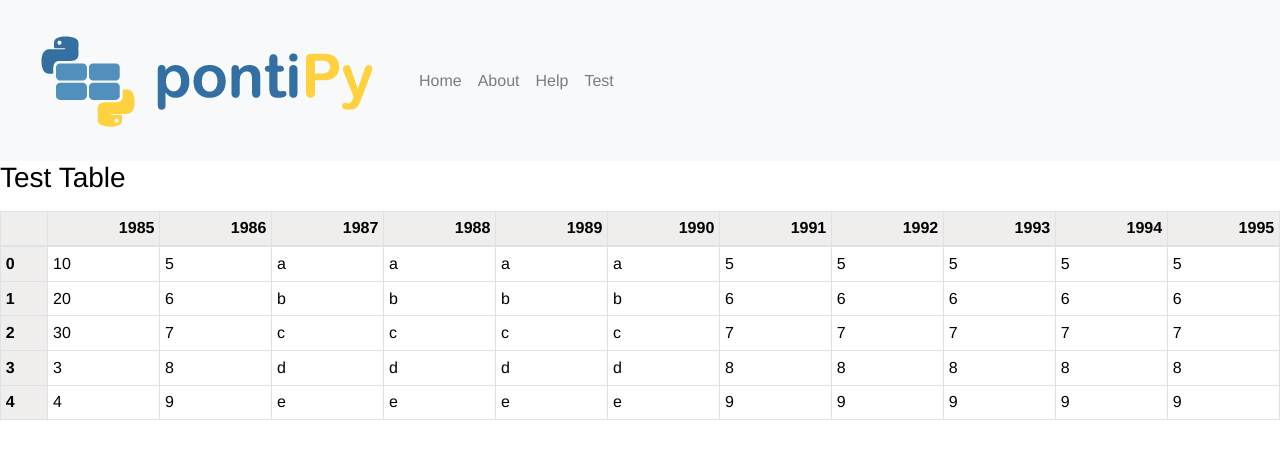
After one commit to verma-priyanka/pontipy.com, a Flask app: page /tabletest in a window 1280 px wide. The commit adds this page. Shown: the top 459 px of the page. Run offline with Flask 2, Linux system fonts and the light colour scheme; some libraries are stand-ins or nearby versions.

Commit message:
built with bootstrap

```diff
--- a/app.py
+++ b/app.py
@@ -4,23 +4,37 @@ import pandas as pd
 app = Flask(__name__)
 
 
-df = pd.DataFrame({'A': [0, 1, 2, 3, 4],
-                   'B': [5, 6, 7, 8, 9],
-                   'C': ['a', 'b', 'c--', 'd', 'e']})
+df = pd.DataFrame({'1985': [10, 20, 30, 3, 4],
+                   '1986': [5, 6, 7, 8, 9],
+                   '1987': ['a', 'b', 'c', 'd', 'e'],
+                   '1988': ['a', 'b', 'c', 'd', 'e'],
+                   '1989': ['a', 'b', 'c', 'd', 'e'],
+                   '1990': ['a', 'b', 'c', 'd', 'e'],
+                   '1991': [5, 6, 7, 8, 9],
+                   '1992': [5, 6, 7, 8, 9],
+                   '1993': [5, 6, 7, 8, 9],
+                   '1994': [5, 6, 7, 8, 9],
+                   '1995': [5, 6, 7, 8, 9]})
 
-@app.route('/test')
-def html_table():
-    return render_template('simple.html',  tables=[df.to_html(classes='data')], titles=df.columns.values)
 
 @app.route("/")
 def home():
     return render_template("home.html")
 
 
-# add a new page
+@app.route('/tabletest')
+def html_table():
+    return render_template('tabletest.html',  tables=[df.to_html(classes='table table-bordered table-sm')], titles="")
+
+
 @app.route("/about")
 def about():
     return render_template("about.html")
+
+
+@app.route("/help")
+def help():
+    return render_template("help.html")
 
 # @app.route("/upload-csv")
 # def upload_csv():
--- a/static/css/main.css
+++ b/static/css/main.css
@@ -2,98 +2,69 @@ body {
   margin: 0;
   padding: 0;
   font-family: "Helvetica Neue", Helvetica, Arial, sans-serif;
-  background-color: #336FA0;
-  color: #fff;
+  background-color: #white;
+  color: black;
 }
-/*
- * Formatting the header area
- */
-header {
-  background-color: #FFFFFF;
-  height: 140px;
-  width: 100%;
-  opacity: 1;
-  margin-bottom: 80px;
-  overflow: hidden;
-}
-header h1.logo {
-  margin: 0;
-  font-size: 1.7em;
-  color: #fff;
-  text-transform: uppercase;
-  float: left;
-  position: relative;
-}
-/*
- * Centering the body content
- */
+
 .container {
   width: 1200px;
-  margin: 0 auto;
+  margin: 30px;
 }
-div.home {
-  padding: 10px 0 30px 0;
-  background-color: #E6E6FA;
-  -webkit-border-radius: 6px;
-     -moz-border-radius: 6px;
-          border-radius: 6px;
+
+table {
+    width: 100%;
+    border-collapse: collapse;
+    overflow: hidden;
+    z-index: 1;
 }
-div.about {
-  padding: 10px 0 30px 0;
-  background-color: #E6E6FA;
-  -webkit-border-radius: 6px;
-     -moz-border-radius: 6px;
-          border-radius: 6px;
+
+th {
+    background-color: #efeeec;
+    color: black;
 }
-h2 {
-  font-size: 3em;
-  margin-top: 40px;
-  text-align: center;
-  letter-spacing: -2px;
-  color: white;
+td, th, .row, .col, .ff-fix {
+    cursor: pointer;
+    padding: 10px;
+    position: relative;
 }
-h3 {
-  font-size: 1.7em;
-  font-weight: 100;
-  margin-top: 30px;
-  text-align: center;
-  letter-spacing: -1px;
-  color: #999;
+th, td{
+    border: 1px solid #CCC;
+    width: auto;
 }
-.menu {
-  float: right;
-  margin-top: 30px;
-  font-size: 1.7em;
+td:hover::before,
+.row:hover::before,
+.ff-fix:hover::before {
+    background-color: #FED23F;
+    opacity: 0.3;
+    content: '\00a0';
+    height: 100%;
+    left: -5000px;
+    position: absolute;
+    top: 0;
+    width: 10000px;
+    z-index: -1;
 }
-.menu li {
-  display: inline;
-}
-.menu li + li {
-  margin-left: 35px;
-}
-.menu li a {
-  color: #444;
-  text-decoration: none;
-  color: #336FA0;
+
+td:hover::after,
+.col:hover::after,
+.ff-fix:hover::after {
+    background-color: #FED23F;
+    opacity: 0.3;
+    content: '\00a0';
+    height: 10000px;
+    left: 0;
+    position: absolute;
+    top: -5000px;
+    width: 100%;
+    z-index: -1;
 }
 
 
-.logo-img{
-    float: left;
-    position: relative;
-    margin: 10px 15px 15px 10px;
-}
-.bg-div{
-   background:#333;
-   overflow: hidden;
+.zoom {
+  transition: transform .2s; /* Animation */
+  margin: 0 auto;
 }
 
-table.dataframe, .dataframe th, .dataframe td {
-  border: none;
-  border-bottom: 1px solid #C8C8C8;
-  border-collapse: collapse;
-  text-align:left;
-  padding: 10px;
-  margin-bottom: 40px;
-  font-size: 0.9em;
+.zoom:hover {
+  transform: scale(1.2); /* (120% zoom)*/
 }
--- /dev/null
+++ b/templates/tabletest.html
@@ -0,0 +1,17 @@
+<!doctype html>
+<title>Simple tables</title>
+<link rel=stylesheet type=text/css href="{{ url_for('static', filename='style.css') }}">
+<div class=page>
+   <body>
+      {% extends "template.html" %}
+      {% block content %}
+      <h3>Test Table</h3>
+      <div class="table-responsive">
+         {% for table in tables %}
+         <h2>{{titles[loop.index]}}</h2>
+         {{ table|safe }}
+         {% endfor %}
+         {% endblock %}
+      </div>
+   </body>
+</div>
--- a/templates/template.html
+++ b/templates/template.html
@@ -3,24 +3,29 @@
    <head>
       <meta charset="utf-8">
       <title>Parent Template</title>
-
+      <link rel="stylesheet" href="https://stackpath.bootstrapcdn.com/bootstrap/4.1.3/css/bootstrap.min.css" integrity="sha384-MCw98/SFnGE8fJT3GXwEOngsV7Zt27NXFoaoApmYm81iuXoPkFOJwJ8ERdknLPMO" crossorigin="anonymous">
       <link rel="stylesheet" href="{{ url_for('static',    filename='css/main.css') }}">
       <!-- <link rel="stylesheet" href="https://stackpath.bootstrapcdn.com/bootstrap/4.5.2/css/bootstrap.min.css" /> -->
-
    </head>
-  <body>
-    <header>
-      <div class="container">
-          <img class="logo-img" src="https://raw.githubusercontent.com/verma-priyanka/pontiPy_MapBiomas/main/img/logo_only.png">
-        <strong><nav>
-          <ul class="menu">
-            <li><a href="{{ url_for('home') }}">Home</a></li>
-            <li><a href="{{ url_for('about') }}">About</a></li>
+   <nav class="navbar navbar-expand-lg navbar-light bg-light">
+      <img src="/static/images/pontiPylogo2-transparent.png"  alt="">
+      <div class="navbar-collapse collapse">
+         <ul class="navbar-nav mr-auto">
+            <li class="nav-item">
+               <a class="nav-link"href="{{ url_for('home') }}">Home</a>
+            </li>
+            <li class="nav-item">
+               <a class="nav-link"href="{{ url_for('about') }}">About</a>
+            </li>
+            <li class="nav-item">
+               <a class="nav-link"href="{{ url_for('help') }}">Help</a>
+            </li>
+            <li class="nav-item">
+               <a class="nav-link"href="{{ url_for('html_table') }}">Test</a>
+            </li>
          </ul>
-        </nav></strong>
       </div>
-    </header>
-
+   </nav>
    {% block content %}
    {% endblock %}
    <script>
@@ -32,8 +37,10 @@
       document.getElementById("myForm").style.display = "none";
       }
    </script>
-<script src="https://stackpath.bootstrapcdn.com/bootstrap/4.5.2/js/bootstrap.min.js">
-
+   <script src="https://stackpath.bootstrapcdn.com/bootstrap/4.5.2/js/bootstrap.min.js"></script>
+   <script src="https://code.jquery.com/jquery-3.3.1.slim.min.js" integrity="sha384-q8i/X+965DzO0rT7abK41JStQIAqVgRVzpbzo5smXKp4YfRvH+8abtTE1Pi6jizo" crossorigin="anonymous"></script>
+   <script src="https://cdnjs.cloudflare.com/ajax/libs/popper.js/1.14.3/umd/popper.min.js" integrity="sha384-ZMP7rVo3mIykV+2+9J3UJ46jBk0WLaUAdn689aCwoqbBJiSnjAK/l8WvCWPIPm49" crossorigin="anonymous"></script>
+   <script src="https://stackpath.bootstrapcdn.com/bootstrap/4.1.3/js/bootstrap.min.js" integrity="sha384-ChfqqxuZUCnJSK3+MXmPNIyE6ZbWh2IMqE241rYiqJxyMiZ6OW/JmZQ5stwEULTy" crossorigin="anonymous"></script>
    </script>
    </body>
 </html>
```
Also changed, not shown: templates/about.html (+10 -7 lines), templates/help.html (added, +18 -0 lines), templates/home.html (+28 -69 lines), templates/simple.html (deleted, +0 -21 lines), static/images/pontiPylogo2-transparent.png (added). Lines whose indentation alone changed are shown as unchanged.
